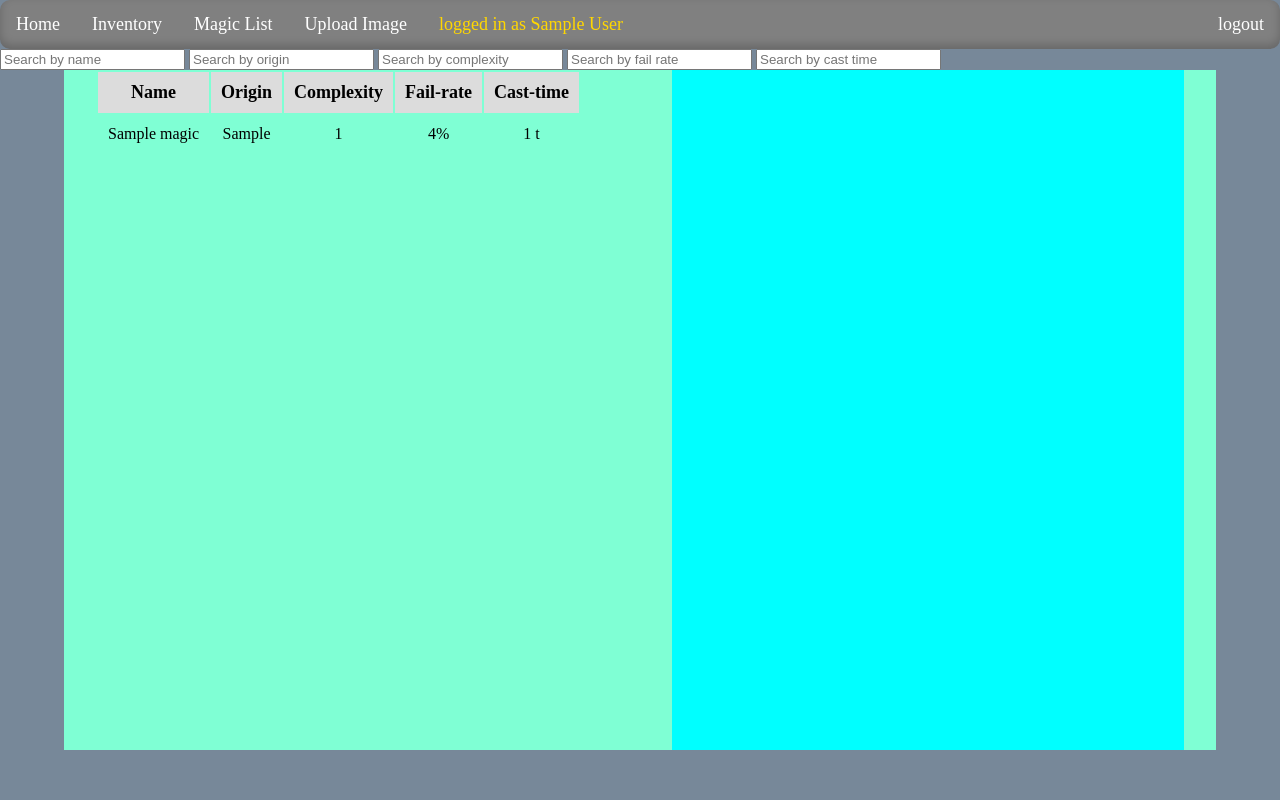
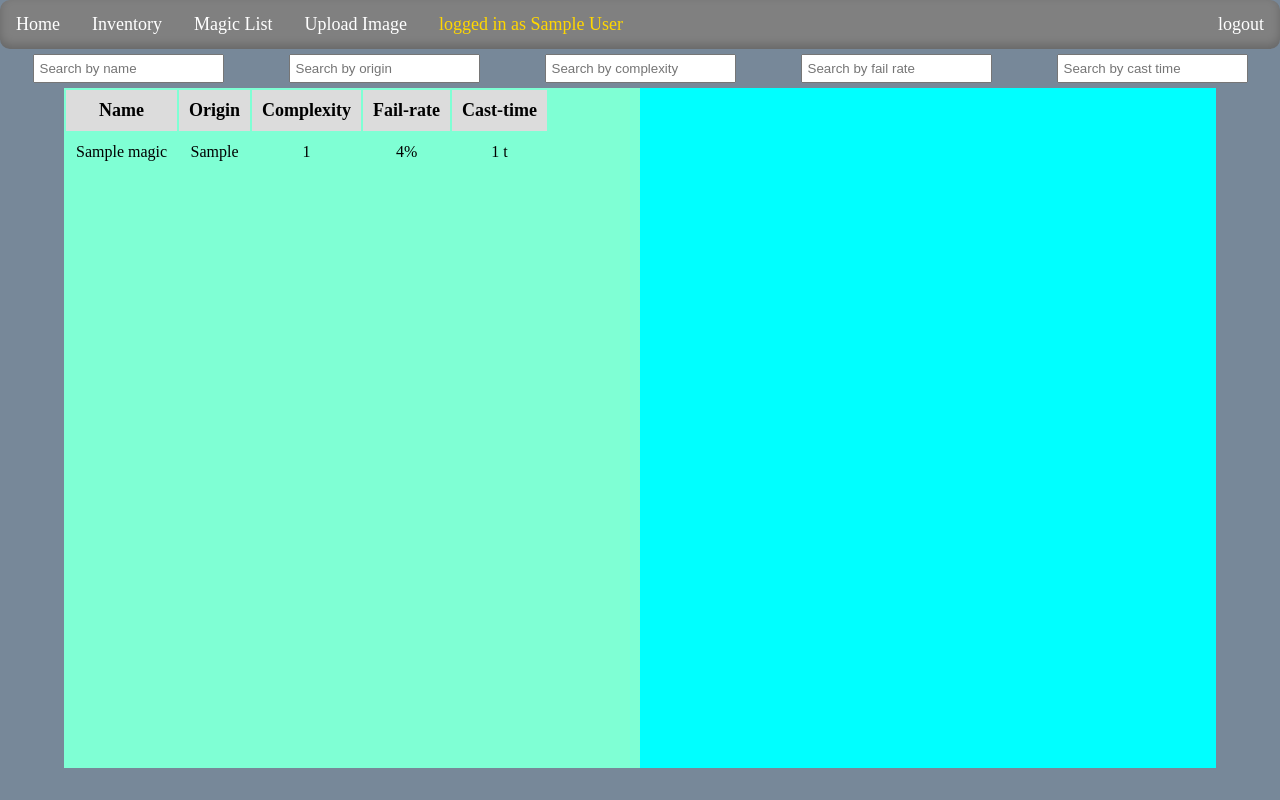
Before and after one commit to jakubovnik/KDnD-panel, a PHP site: page /magic-list.php in a window 1280 px wide. Run offline with PHP 8.4, Linux system fonts and the light colour scheme; the visitor is signed in with stand-in values (Sample User, id 1); tables that the repository leaves empty hold one stand-in row (values such as "Sample post").

Commit message:
improved some css in magic-list.php

```diff
--- a/sql/Insert_scripts.sql
+++ b/sql/Insert_scripts.sql
@@ -1,6 +1,7 @@
 INSERT INTO kdnd.role (name) VALUES
 ("Admin"),
 ("Player"),
+("Champion"),
 ("NPC");
 
 INSERT INTO kdnd.character (name,password,age,circles,description,role_id)
--- a/www/get_magic.php
+++ b/www/get_magic.php
@@ -29,16 +29,16 @@ $result = $conn->query($sql);
 while($row = $result->fetch_assoc()){
     echo "<div class='magic-info' id='magic-info-".$row['id']."'>";
         echo "<div class='magic-detail-info'>";
-            echo "<span>".$row['name']."</span>";
-            echo "<span>".$row['effects']."</span>";
+            echo "<span class='magic-detail-name'>".$row['name']."</span>";
+            echo "<span class='magic-detail-effects'>".$row['effects']."</span>";
         echo "</div>";
         echo "<div class='magic-detail-info'>";
-            echo "<span>".$row['limits']."</span>";
-            echo "<span>".$row['rules']."</span>";
-            echo "<span>".$row['other']."</span>";
+            echo "<span class='magic-detail-limits'>".$row['limits']."</span>";
+            echo "<span class='magic-detail-rules'>".$row['rules']."</span>";
+            echo "<span class='magic-detail-other'>".$row['other']."</span>";
         echo "</div>";
         echo "<div class='magic-detail-info'>";
-            echo "<span>".$row['tags']."</span>";
+            echo "<span class='magic-detail-tags'>".$row['tags']."</span>";
         echo "</div>";
     echo "</div>";
 }
--- a/www/magic-list.php
+++ b/www/magic-list.php
@@ -8,11 +8,13 @@ require "header.php"
 <div id="all">
     <?php require "navbar.php";?>
     <span id="message" onclick="hide_message()"></span>
-    <input type="text" id="magic-search-name" onkeyup="updateMagicList('name')" placeholder="Search by name">
-    <input type="text" id="magic-search-origin" onkeyup="updateMagicList('origin')" placeholder="Search by origin">
-    <input type="text" id="magic-search-complexity" onkeyup="updateMagicList('complexity')" placeholder="Search by complexity">
-    <input type="text" id="magic-search-fail" onkeyup="updateMagicList('fail')" placeholder="Search by fail rate">
-    <input type="text" id="magic-search-cast" onkeyup="updateMagicList('cast')" placeholder="Search by cast time">
+    <div id="magic-search-inputs">
+        <input type="text" id="magic-search-name" onkeyup="updateMagicList('name')" placeholder="Search by name">
+        <input type="text" id="magic-search-origin" onkeyup="updateMagicList('origin')" placeholder="Search by origin">
+        <input type="text" id="magic-search-complexity" onkeyup="updateMagicList('complexity')" placeholder="Search by complexity">
+        <input type="text" id="magic-search-fail" onkeyup="updateMagicList('fail')" placeholder="Search by fail rate">
+        <input type="text" id="magic-search-cast" onkeyup="updateMagicList('cast')" placeholder="Search by cast time">
+    </div>
     <div id="magic-all">
         <div id="magic-list-container">
             <table id="magic-list">
--- a/www/style.css
+++ b/www/style.css
@@ -132,7 +132,14 @@ body, html{
     background-color: rgb(51, 64, 66);
 }
 /* Magic exclusive --------------------------------------------------------------------*/
-#magic-search{
+#magic-search-inputs{
+    width: 100vw;
+    display: flex;
+    flex-direction: row;
+    justify-content: space-around;
+    align-items: center;
+}
+#magic-search-inputs *{
     padding: 5px;
     margin: 5px;
 }
@@ -165,10 +172,13 @@ tr:first-child *{
     overflow-y: auto;
     -ms-overflow-style: none;  /* IE and Edge */
     scrollbar-width: none;  /* Firefox */
-    min-height: 80vh;
+    /* min-height: 80vh;
     min-width: 40vw;
     max-width: 45vw;
-    max-height: 85vw;
+    max-height: 85vh; */
+    width: 45vw;
+    height: 85vh;
+    /* max-height: 85vh; */
 }
 #magic-list{
     width: max-content;
@@ -183,10 +193,12 @@ tr:first-child *{
     justify-content: center;
     align-items: center;
     /* padding: 10px; */
-    min-height: 80vh;
+    /* min-height: 80vh;
     min-width: 40vw;
     max-width: 45vw;
-    max-height: 85vw;
+    max-height: 85vw; */
+    width: 45vw;
+    height: 85vh;
     background-color: aqua;
 }
 .magic-info{
@@ -200,6 +212,10 @@ tr:first-child *{
     max-height: 85vw;
     background-color: gray;
     display: none;
+}
+.magic-detail-name{
+    font-size: xx-large;
+    text-align: center;
 }
 .magic-info span, .magic-info * span{
     border-color: brown;
```
